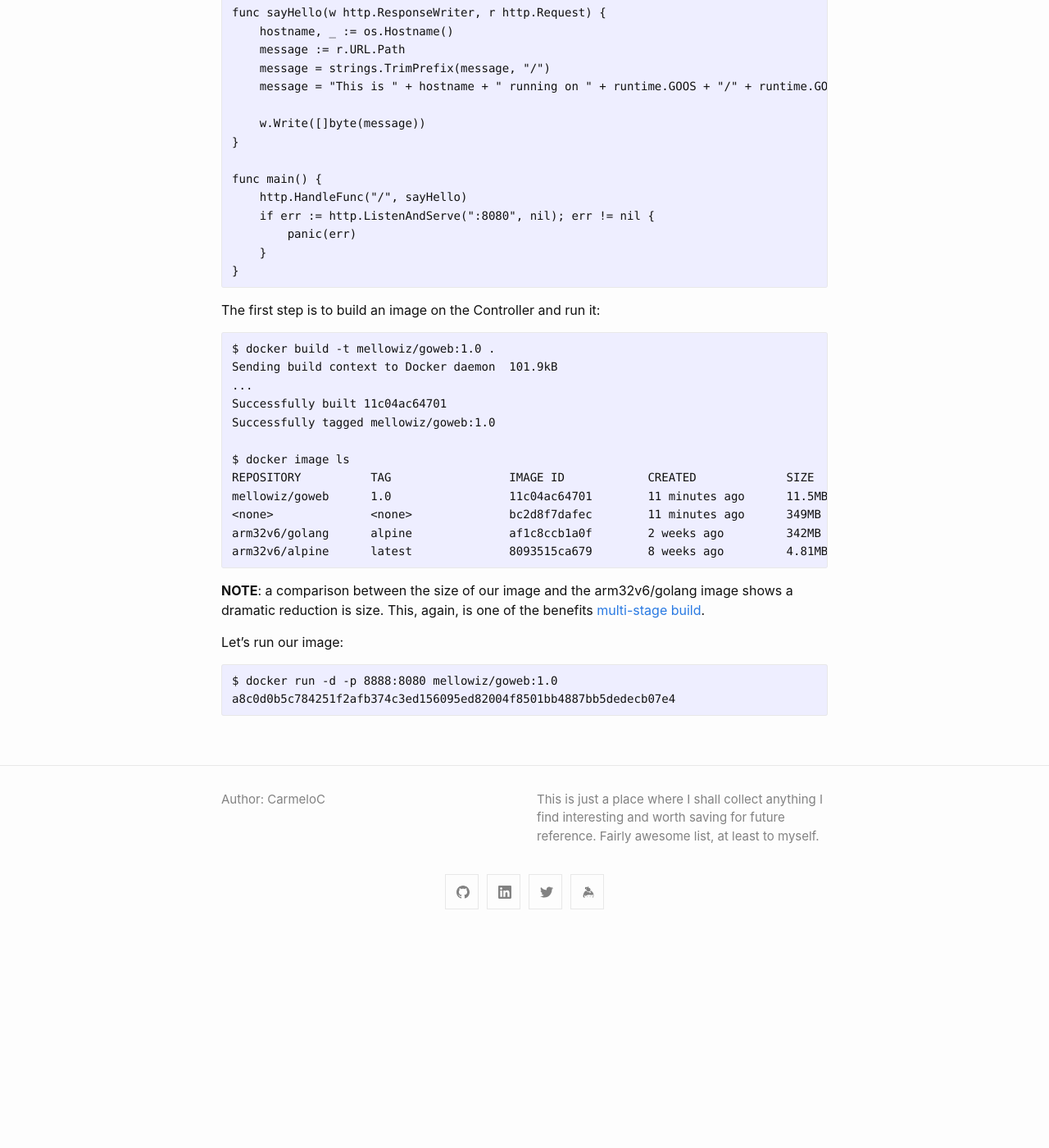
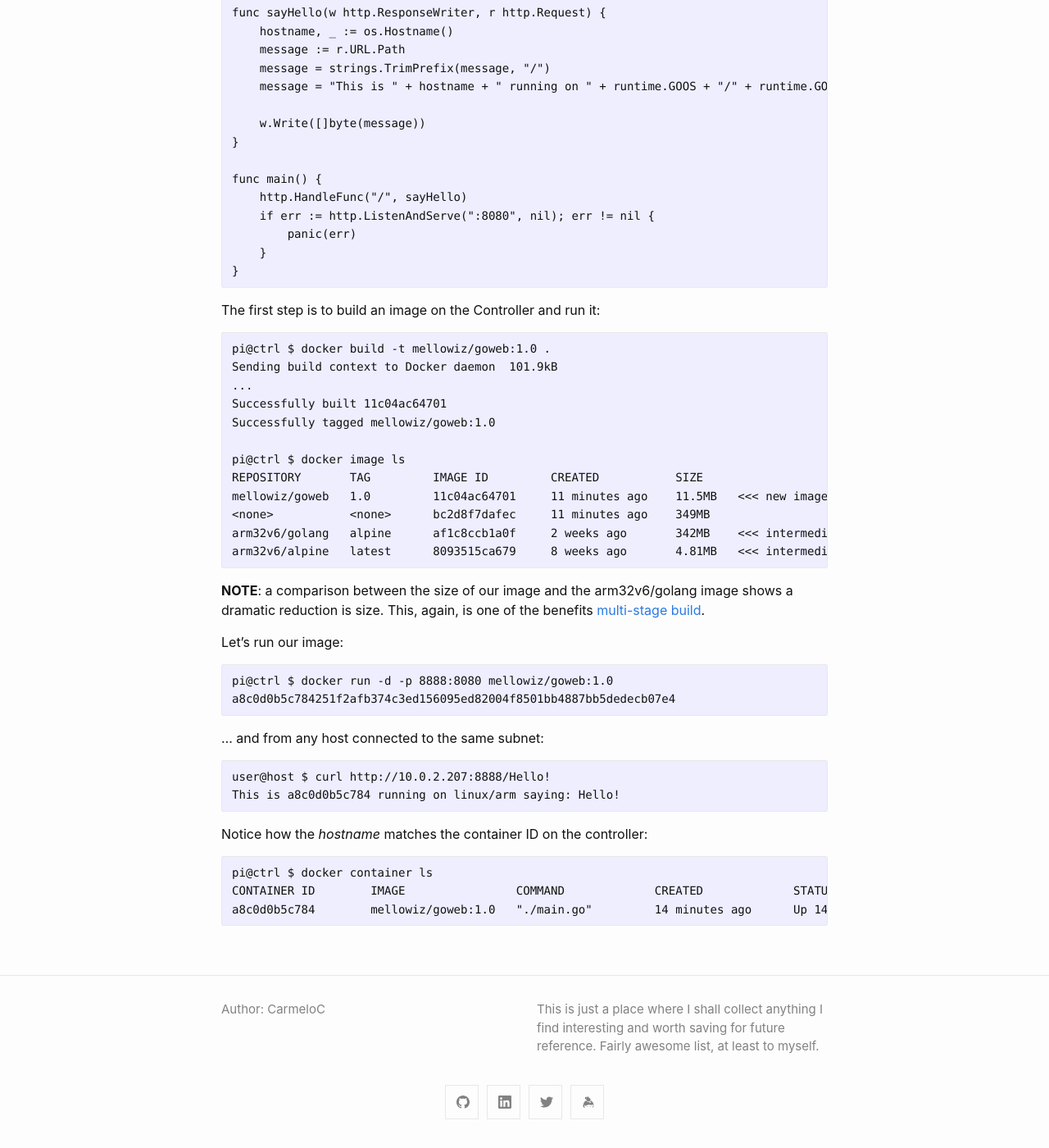
Before and after one commit to carmelo0x99/carmelo0x99.github.io, a Jekyll site: the page built from _posts/2020-03-10-docker_swarm_clusterhat.md, in a window 1280 px wide and 1400 px high, scrolled down 1436 px. Shown: the whole window at 82% size. Built offline with Jekyll 4.4.1, drawn with Linux system fonts in a browser that asks for light colours; before the commit the page ends 2580 px from its top, so only the background shows below that.

Commit message:
Edited 2020-03-10-docker_swarm_clusterhat

````diff
--- a/_posts/2020-03-10-docker_swarm_clusterhat.md
+++ b/_posts/2020-03-10-docker_swarm_clusterhat.md
@@ -78,24 +78,37 @@ func main() {
 
 The first step is to build an image on the Controller and run it:
 ```
-$ docker build -t mellowiz/goweb:1.0 .
+pi@ctrl $ docker build -t mellowiz/goweb:1.0 .
 Sending build context to Docker daemon  101.9kB
 ...
 Successfully built 11c04ac64701
 Successfully tagged mellowiz/goweb:1.0
 
-$ docker image ls
-REPOSITORY          TAG                 IMAGE ID            CREATED             SIZE
-mellowiz/goweb      1.0                 11c04ac64701        11 minutes ago      11.5MB   <<< new image
-<none>              <none>              bc2d8f7dafec        11 minutes ago      349MB
-arm32v6/golang      alpine              af1c8ccb1a0f        2 weeks ago         342MB    <<< intermediate layers
-arm32v6/alpine      latest              8093515ca679        8 weeks ago         4.81MB   <<< intermediate layers
+pi@ctrl $ docker image ls
+REPOSITORY       TAG         IMAGE ID         CREATED           SIZE
+mellowiz/goweb   1.0         11c04ac64701     11 minutes ago    11.5MB   <<< new image
+<none>           <none>      bc2d8f7dafec     11 minutes ago    349MB
+arm32v6/golang   alpine      af1c8ccb1a0f     2 weeks ago       342MB    <<< intermediate layers
+arm32v6/alpine   latest      8093515ca679     8 weeks ago       4.81MB   <<< intermediate layers
 ```
 
 **NOTE**: a comparison between the size of our image and the arm32v6/golang image shows a dramatic reduction is size. This, again, is one of the benefits [multi-stage build](https://docs.docker.com/develop/develop-images/multistage-build/).
 
 Let's run our image:
 ```
-$ docker run -d -p 8888:8080 mellowiz/goweb:1.0
+pi@ctrl $ docker run -d -p 8888:8080 mellowiz/goweb:1.0
 a8c0d0b5c784251f2afb374c3ed156095ed82004f8501bb4887bb5dedecb07e4
 ```
+
+... and from any host connected to the same subnet:
+```
+user@host $ curl http://10.0.2.207:8888/Hello!
+This is a8c0d0b5c784 running on linux/arm saying: Hello!
+```
+
+Notice how the _hostname_ matches the container ID on the controller:
+```
+pi@ctrl $ docker container ls
+CONTAINER ID        IMAGE                COMMAND             CREATED             STATUS              PORTS                    NAMES
+a8c0d0b5c784        mellowiz/goweb:1.0   "./main.go"         14 minutes ago      Up 14 minutes       0.0.0.0:8888->8080/tcp   happy_spence
+```
````
